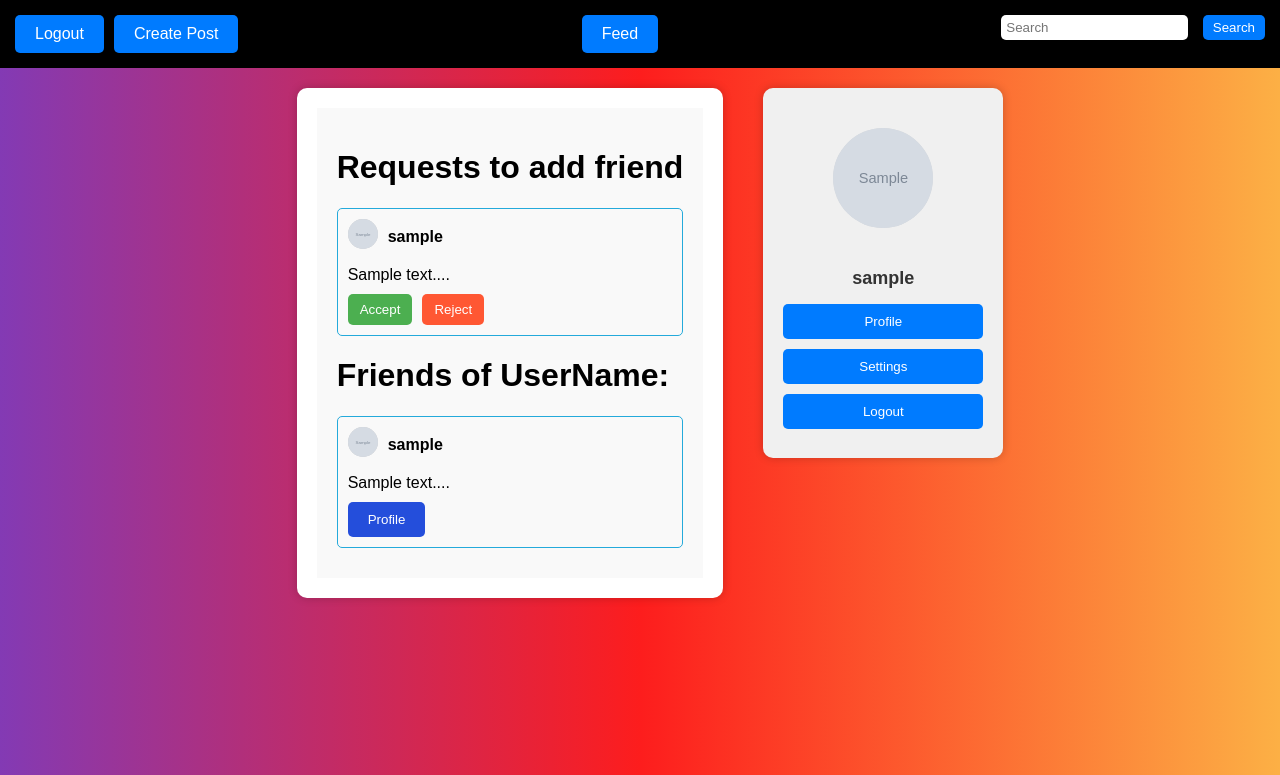
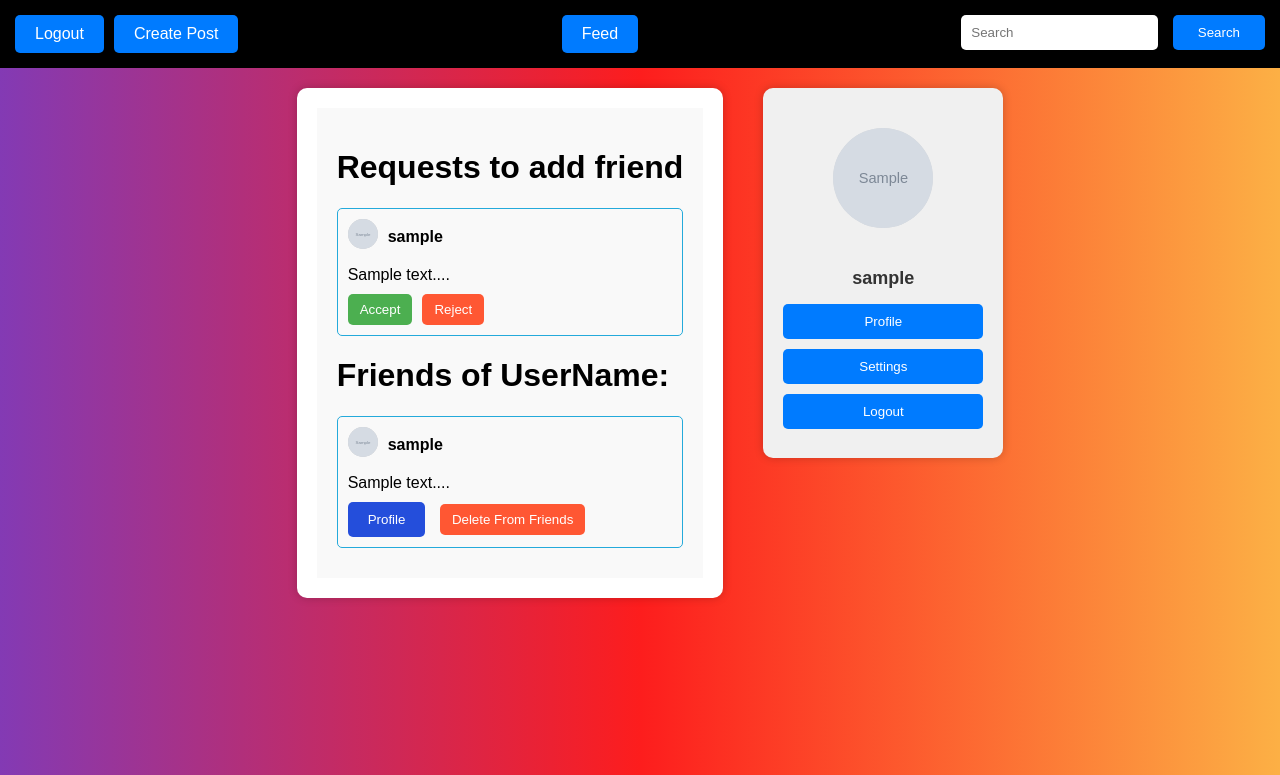
Before and after one commit to drakoRRR/Blog_Website, a Django app: page /users/friends/1 in a window 1280 px wide. Shown: the top 775 px of the page. Run offline with Django 4.2, Linux system fonts and the light colour scheme; a user stored in the database is signed in; tables that the repository leaves empty hold one stand-in row (values such as "Sample post"); grey boxes marked "Sample" are stand-in pictures; parts of the project's set-up code (start-up, migrations or seed data) failed here and were passed over.

Commit message:
fixed front, added logic of deleting from friends

```diff
--- a/blog/templates/blog/add_post_page.html
+++ b/blog/templates/blog/add_post_page.html
@@ -2,7 +2,7 @@
 {% load static %}
 
 {% block title %}
-    <title>Feed Page</title>
+    <title>Add Post Page</title>
 {% endblock %}
 
 {% block css %}
@@ -13,7 +13,7 @@
 <div class="container">
     <div class="new-post-form">
         <h2>Create a New Post</h2>
-        <form action="{% url 'blog:create_post' %}" method="post" enctype="multipart/form-data">
+        <form class="my-form" action="{% url 'blog:create_post' %}" method="post" enctype="multipart/form-data">
             {% csrf_token %}
             <label for="{{ form.image.id_for_label }}">Upload an Image:</label>
             {{ form.image }}
--- a/blog/templates/blog/set_post_page.html
+++ b/blog/templates/blog/set_post_page.html
@@ -2,7 +2,7 @@
 {% load static %}
 
 {% block title %}
-    <title>Feed Page</title>
+    <title>Settings Page</title>
 {% endblock %}
 
 {% block css %}
@@ -13,7 +13,7 @@
 <div class="container">
     <div class="new-post-form">
         <h2>Create a New Post</h2>
-        <form action="{% url 'blog:set_post' post.id %}" method="post" enctype="multipart/form-data">
+        <form class="my-form" action="{% url 'blog:set_post' post.id %}" method="post" enctype="multipart/form-data">
             {% csrf_token %}
             <label for="{{ form.image.id_for_label }}">Upload an Image:</label>
             {{ form.image }}
--- a/static/blog/css/feed_page_styles.css
+++ b/static/blog/css/feed_page_styles.css
@@ -54,7 +54,7 @@ body {
 }
 
 .search-box input[type="text"] {
-    padding: 5px;
+    padding: 10px;
     border: none;
     border-radius: 5px;
     margin-right: 10px;
@@ -65,7 +65,7 @@ body {
     color: #fff;
     border: none;
     border-radius: 5px;
-    padding: 5px 10px;
+    padding: 10px 25px;
     cursor: pointer;
     transition: background-color 0.3s;
 }
--- a/static/users/css/profile_page_style.css
+++ b/static/users/css/profile_page_style.css
@@ -54,7 +54,7 @@ body {
 }
 
 .search-box input[type="text"] {
-    padding: 5px;
+    padding: 10px;
     border: none;
     border-radius: 5px;
     margin-right: 10px;
@@ -65,7 +65,7 @@ body {
     color: #fff;
     border: none;
     border-radius: 5px;
-    padding: 5px 10px;
+    padding: 10px 25px;
     cursor: pointer;
     transition: background-color 0.3s;
 }
--- a/static/users/css/settings_page_style.css
+++ b/static/users/css/settings_page_style.css
@@ -54,7 +54,7 @@ body {
 }
 
 .search-box input[type="text"] {
-    padding: 5px;
+    padding: 10px;
     border: none;
     border-radius: 5px;
     margin-right: 10px;
@@ -65,7 +65,7 @@ body {
     color: #fff;
     border: none;
     border-radius: 5px;
-    padding: 5px 10px;
+    padding: 10px 25px;
     cursor: pointer;
     transition: background-color 0.3s;
 }
--- a/users/templates/users/friends_page.html
+++ b/users/templates/users/friends_page.html
@@ -31,16 +31,19 @@
                             <button class="accept-button"><a class="no-underline"
                                                              href="{% url 'users:accept_friend' request.id %}">Accept</a>
                             </button>
-                            <button class="reject-button">Reject</button>
+                            <button class="reject-button"><a class="no-underline"
+                                                             href="{% url 'users:reject_friend' request.id %}">Reject</a>
+                            </button>
                         </div>
                     </div>
                 {% endfor %}
             {% else %}
-                <h2 style="text-align: center">There no requests yet</h2>
+                <h2 style="text-align: center">There is no requests yet</h2>
             {% endif %}
 
             <h1>Friends of UserName:</h1>
 
+            {% if friends %}
             {% for user in friends %}
                 <div class="profile">
                     <div class="user-info">
@@ -50,8 +53,14 @@
                     </div>
                     <p class="post-text">{{ user.description|slice:"85"|add:"..." }}</p>
                     <button class="comment-button"><a class="no-underline" href="{% url 'users:profile' user.id %}">Profile</a></button>
+                    {% if request.user in user.friends.all  %}
+                        <button class="reject-button"><a class="no-underline" href="{% url 'users:delete_friend' user.id %}">Delete From Friends</a></button>
+                    {% endif %}
                 </div>
             {% endfor %}
+            {% else %}
+                <h2 style="text-align: center">There is no friends yet</h2>
+            {% endif %}
         </div>
     </div>
     {% if user.is_authenticated %}
--- a/users/urls.py
+++ b/users/urls.py
@@ -1,7 +1,7 @@
 from django.contrib.auth.views import LogoutView
 from django.urls import path
 from .views import LoginUserView, RegistrationView, EmailVerificationView, ProfileView, SettingsView, send_request, \
-    accept_request, FriendsView
+    accept_request, FriendsView, reject_request, delete_friend
 
 app_name = 'users'
 
@@ -18,6 +18,8 @@ urlpatterns = [
     path('profile/settings/<int:pk>', SettingsView.as_view(), name='settings'),
 
     path('add-friend/<int:id>/', send_request, name='add_friend'),
+    path('delete-friend/<int:id>/', delete_friend, name='delete_friend'),
     path('accept/<int:id>/', accept_request, name='accept_friend'),
+    path('reject/<int:id>/', reject_request, name='reject_friend'),
     path('friends/<int:pk>', FriendsView.as_view(), name='friends'),
 ]
--- a/users/views.py
+++ b/users/views.py
@@ -107,6 +107,19 @@ def send_request(request, id):
 
     return redirect('blog:feed')
 
+
+def delete_friend(request, id):
+    friend_to_remove = get_object_or_404(User, id=id)
+    current_user = request.user
+
+    # Check if the friend_to_remove is actually a friend of the current_user
+    if friend_to_remove in current_user.friends.all():
+        current_user.friends.remove(friend_to_remove)
+        friend_to_remove.friends.remove(current_user)
+
+    return redirect('blog:feed')
+
+
 def accept_request(request, id):
     friend_request = FriendRequest.objects.get(id=id)
     user1 = request.user
@@ -116,3 +129,9 @@ def accept_request(request, id):
     friend_request.delete()
 
     return redirect('blog:feed')
+
+def reject_request(request, id):
+    friend_request = FriendRequest.objects.get(id=id)
+    friend_request.delete()
+
+    return redirect('blog:feed')
```
Also changed, not shown: blog/templates/blog/search_page.html (+35 -27 lines), static/blog/css/add_post_style.css (+4 -3 lines), static/blog/css/search_page_style.css (+31 -2 lines).
